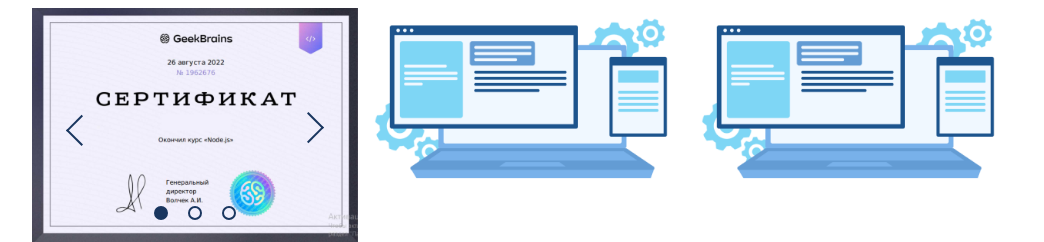
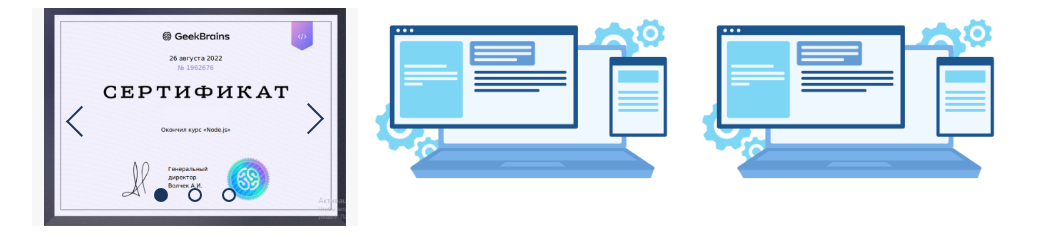
Before and after one commit to IvanIvanson/maingreedtemplate, a plain HTML site: page index.html in a window 1280 px wide. Shown: the part 560-802 px from the top of the page, without its empty margins (118-1162 px from the left). Drawn offline with Linux system fonts and the light colour scheme.

Commit message:
commit12

```diff
--- a/module/_slider.scss
+++ b/module/_slider.scss
@@ -79,6 +79,9 @@
 }
 img {
 width: 100%;
+// height: 200px;
+aspect-ratio: 3/2;
+object-fit: contain;
 }
 
 }
```
Also changed, not shown: images/2222.png (added), style.css, 2 other files.
